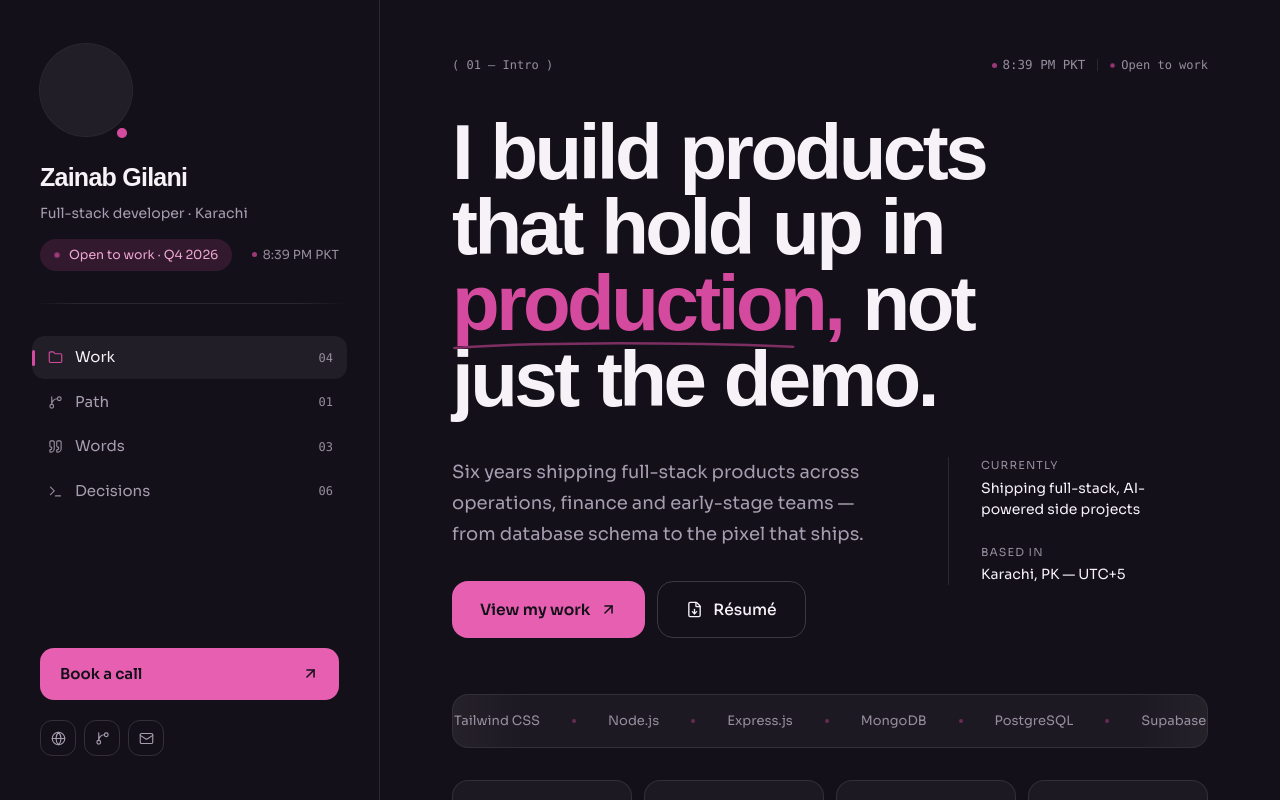
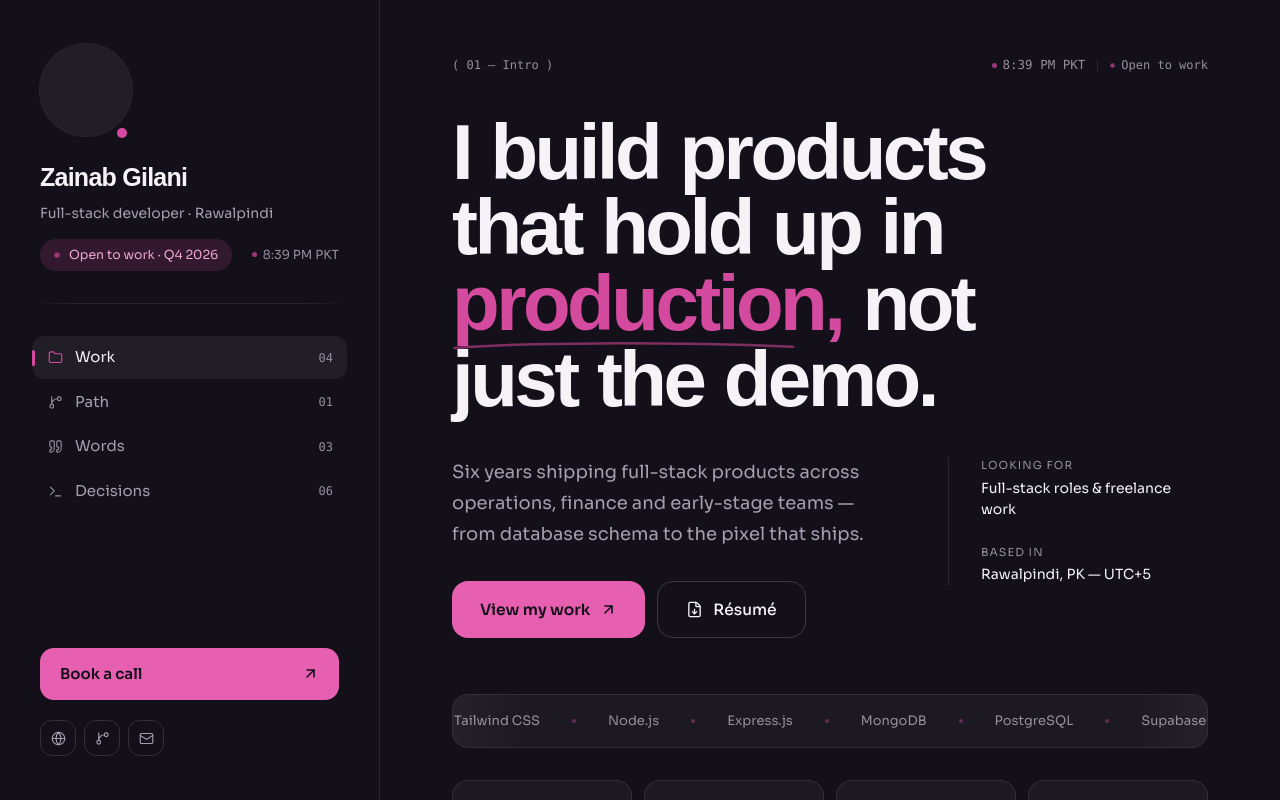
Before and after one commit to Zee-Gg/zainabgilani, a Next.js app: page / in a window 1280 px wide. Shown: the top 800 px of the page. Built offline with nearby package versions, Linux system fonts and the light colour scheme; a web font is replaced by a local one.

Commit message:
feat: update location and hero availability copy

```diff
--- a/components/Sidebar.tsx
+++ b/components/Sidebar.tsx
@@ -16,7 +16,7 @@ export function Sidebar() {
             <span className="font-display text-[25px] font-bold tracking-[-0.03em]">
               Zainab Gilani
             </span>
-            <span className="text-sm text-muted">Full-stack developer · Karachi</span>
+            <span className="text-sm text-muted">Full-stack developer · Rawalpindi</span>
           </div>
           <div className="flex items-center justify-between">
             <PillBadge pulse>Open to work · Q4 2026</PillBadge>
--- a/components/sections/HeroSection.tsx
+++ b/components/sections/HeroSection.tsx
@@ -112,14 +112,14 @@ export function HeroSection() {
           style={{ animationDelay: "940ms" }}
         >
           <div className="flex flex-col gap-1">
-            <span className="text-[11px] tracking-[0.1em] text-meta uppercase">Currently</span>
+            <span className="text-[11px] tracking-[0.1em] text-meta uppercase">Looking for</span>
             <span className="text-[14px] leading-[1.5] text-text">
-              Shipping full-stack, AI-powered side projects
+              Full-stack roles & freelance work
             </span>
           </div>
           <div className="flex flex-col gap-1">
             <span className="text-[11px] tracking-[0.1em] text-meta uppercase">Based in</span>
-            <span className="text-[14px] text-text">Karachi, PK — UTC+5</span>
+            <span className="text-[14px] text-text">Rawalpindi, PK — UTC+5</span>
           </div>
         </div>
       </div>
```
